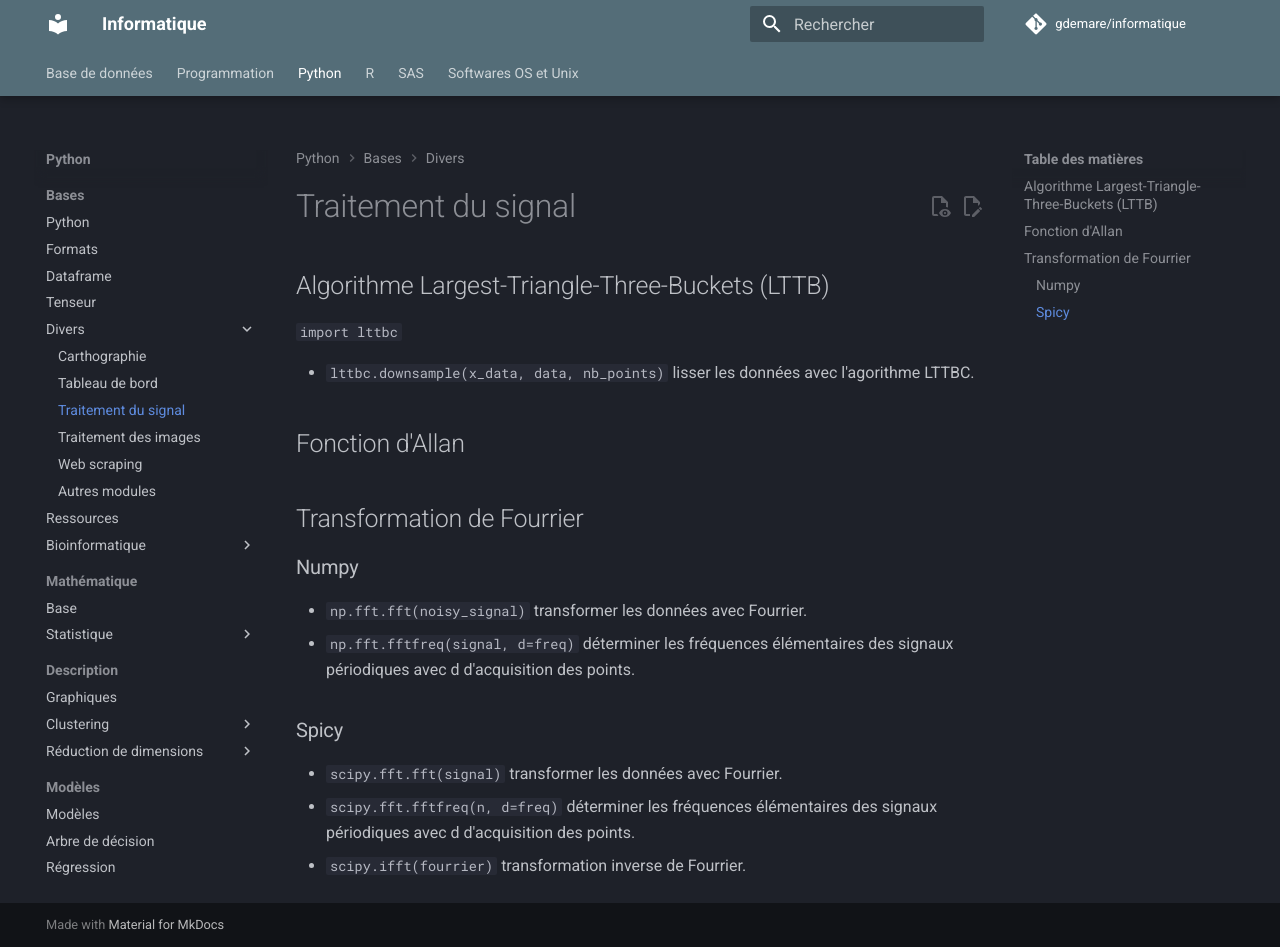
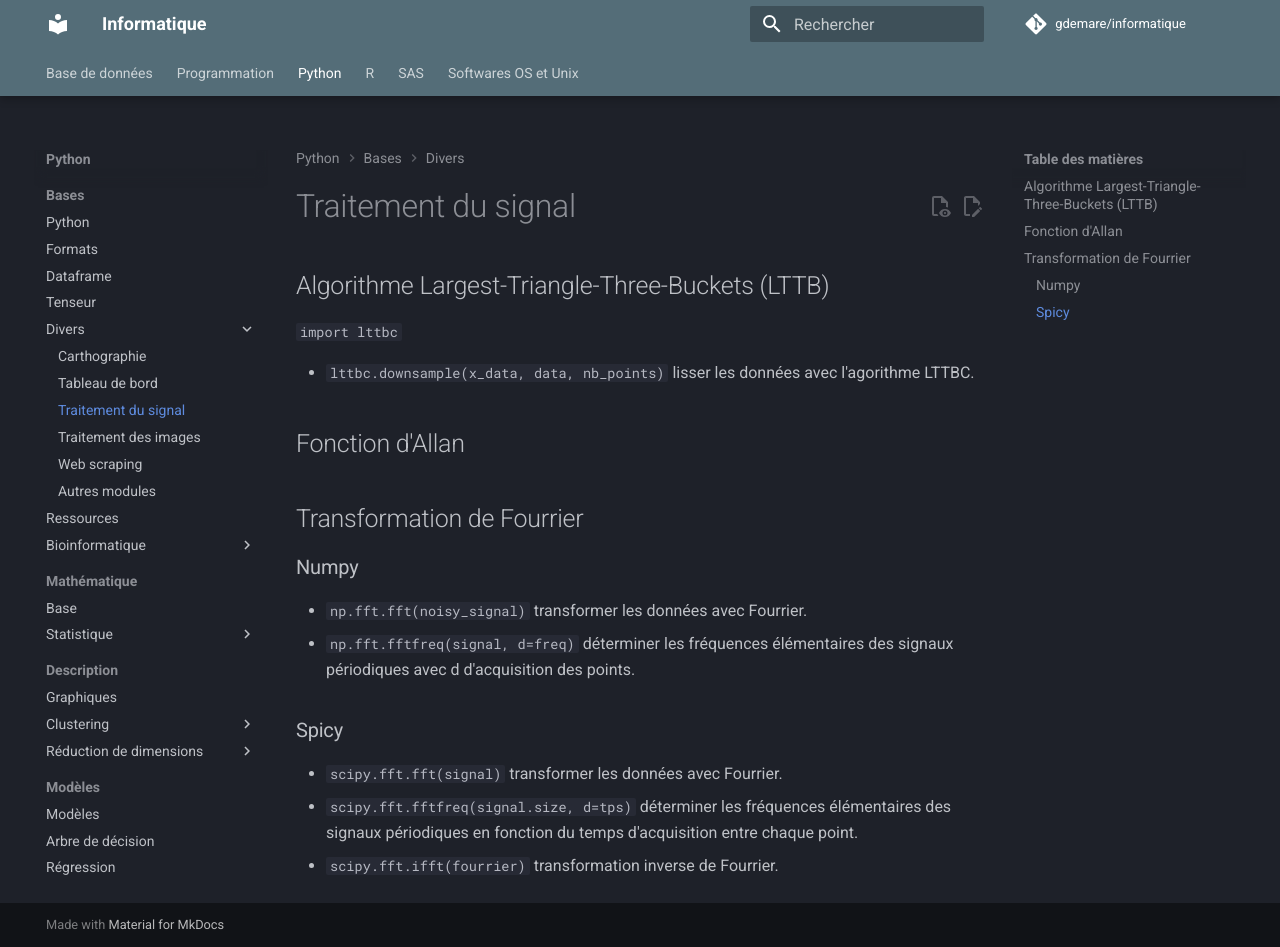
Before and after one commit to gdemare/Informatique, an MkDocs documentation site: the page built from docs/python/traitement-signal_py.md, in a window 1280 px wide and 947 px high. Built offline with MkDocs 1.6.1 and Material for MkDocs 9.7.7, drawn with Linux system fonts in a browser that asks for light colours; comment, search, counter and statistics services are not loaded.

Commit message:
Update traitement-signal_py.md

```diff
--- a/docs/python/traitement-signal_py.md
+++ b/docs/python/traitement-signal_py.md
@@ -17,5 +17,5 @@
 ### Spicy
 
 * `scipy.fft.fft(signal)` transformer les données avec Fourrier.
-* `scipy.fft.fftfreq(n, d=freq)` déterminer les fréquences élémentaires des signaux périodiques  avec d d'acquisition des points.
-* `scipy.ifft(fourrier)` transformation inverse de Fourrier.
+* `scipy.fft.fftfreq(signal.size, d=tps)` déterminer les fréquences élémentaires des signaux périodiques en fonction du temps d'acquisition entre chaque point.
+* `scipy.fft.ifft(fourrier)` transformation inverse de Fourrier.
```
